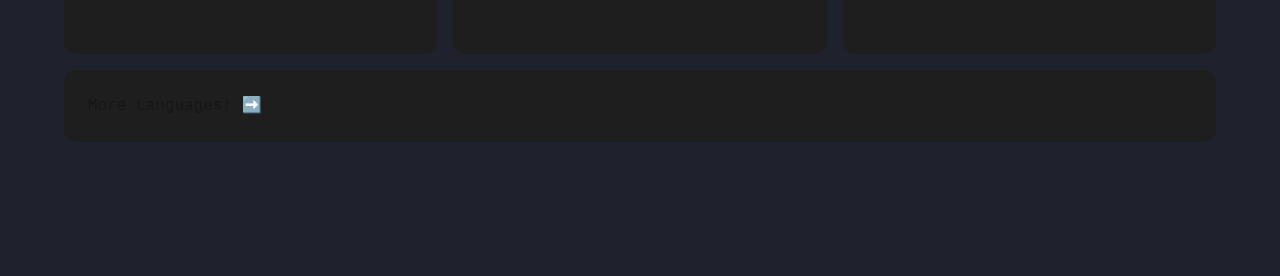
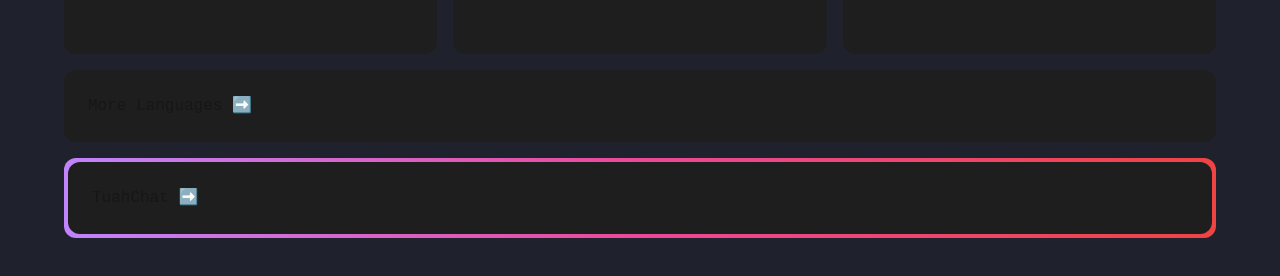
Before and after one commit to TheOfficialBarn/tuahtone, a Next.js app: page / in a window 1280 px wide. Shown: the part 330-606 px from the top of the page. Built offline with nearby package versions, Linux system fonts and the light colour scheme; no server answers.

Commit message:
Added a TuahChat button

```diff
--- a/app/language-chat/page.jsx
+++ b/app/language-chat/page.jsx
@@ -8,7 +8,7 @@ export default function Chat() {
   return (
     <div className="flex flex-col h-full w-full max-w-md mx-auto p-4 bg-gray-900 text-white rounded-lg shadow-lg">
       {/* Messages Container */}
-      <div className="flex-1 overflow-y-auto py-4 bg-gray-800 rounded-lg shadow-md mb-4 max-h-96 scrollbar-hide">
+      <div className="flex-1 min-h-96 max-h-96 overflow-y-auto py-4 bg-gray-800 rounded-lg shadow-md mb-4 scrollbar-hide">
         {messages.map(m => (
           <div key={m.id} className="whitespace-pre-wrap mb-2 p-2">
             <strong className={m.role === 'user' ? 'text-blue-400' : 'text-green-400'}>
--- a/app/page.jsx
+++ b/app/page.jsx
@@ -9,9 +9,12 @@ export default function Home(){
             <SongsBlock language="Spanish" flag="🇲🇽" playlistId="37i9dQZEVXbO3qyFxbkOE1"/>
             <SongsBlock language="English" flag="🇺🇸" playlistId="37i9dQZEVXbLRQDuF5jeBp"/>
             <SongsBlock language="French" flag="🇫🇷" playlistId="37i9dQZEVXbIPWwFssbupI"/>
-            <Link href="/morelanguages" className="bg-songblockbackground rounded-xl p-6 col-span-3 no-underline cursor-pointer">
-                More Languages! ➡️
-            </Link>
+            <Link href="/morelanguages" className="bg-songblockbackground rounded-xl p-6 col-span-3 no-underline cursor-pointer">More Languages ➡️</Link>
+            <div className="bg-gradient-to-r from-purple-400 via-pink-500 to-red-500 rounded-xl p-1 col-span-3">
+                <Link href="/language-chat" className="bg-songblockbackground rounded-xl p-6 no-underline cursor-pointer block">
+                    TuahChat ➡️
+                </Link>
+            </div>
         </div>
     </section>
     );
```
